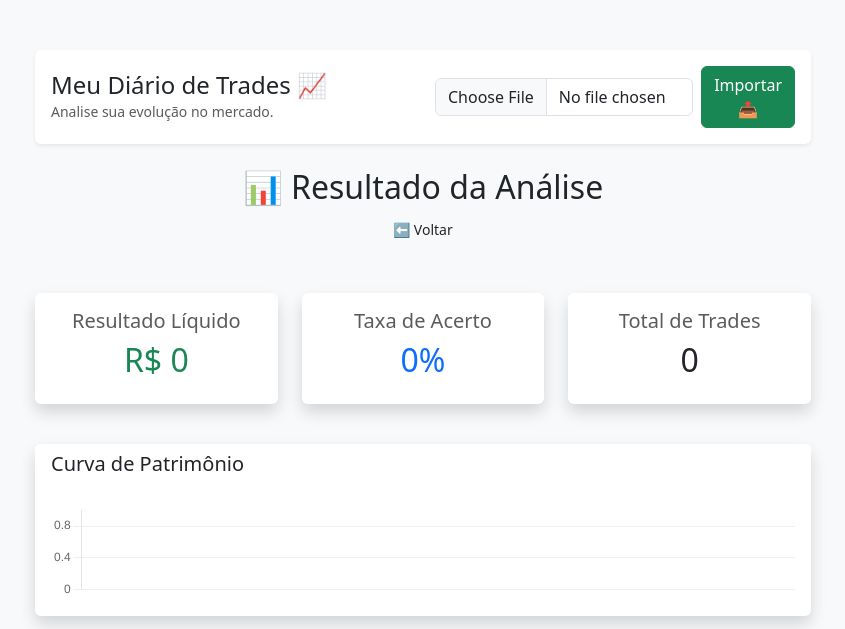
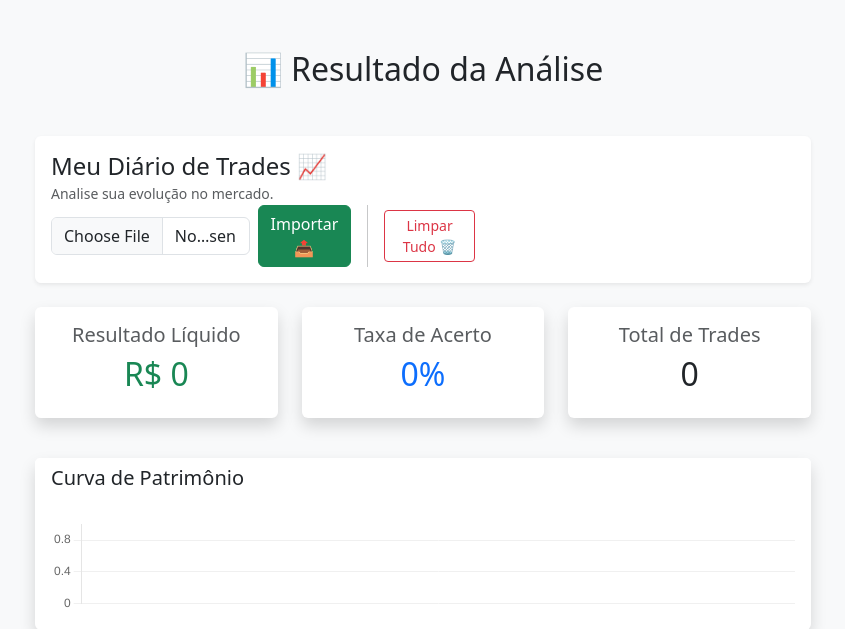
Before and after one commit to Adecidio/tradejournal-lite, a Flask app: page / in a window 1280 px wide. Shown: the part 56-685 px from the top of the page, without its empty margins (217-1062 px from the left). Run offline with Flask 3, Linux system fonts and the light colour scheme; the visitor is signed in with stand-in values (Sample User, id 1); data that the repository does not hold is empty.

Commit message:
Inclusão do botão de limpar histórico

```diff
--- a/app/routes.py
+++ b/app/routes.py
@@ -3,7 +3,7 @@ from flask import render_template, request, redirect, url_for, flash
 from flask_login import current_user, login_user, logout_user, login_required
 from werkzeug.security import generate_password_hash, check_password_hash
 from app import app, db, login
-from app.models import User
+from app.models import User, Trade
 from app.services import salvar_trades_do_excel, gerar_dados_dashboard
 
 # Configuração> Onde salvar o arquivo?
@@ -66,9 +66,6 @@ def index():
     dados_dashboard = gerar_dados_dashboard(current_user)
 
     return render_template('dashboard.html', dados=dados_dashboard)
-
-
-
 
 # --- Rota de Login ---
 @app.route('/login', methods=['GET', 'POST'])
@@ -153,3 +150,21 @@ def fake_checkout():
     # 4. Feedback para o usuário
     flash('Pagamento confirmado! Bem-vindo ao time Premium 🚀', 'success')
     return redirect(url_for('index'))
+
+@app.route('/limpar-dados', methods=['POST'])
+@login_required
+def limpar_dados():
+    try:
+        # Apaga TODOS os trades onde o user_id é igual ao do utilizador atual
+        num_deleted = Trade.query.filter_by(user_id=current_user.id).delete()
+
+        # IMPORTANTE: O commit para confirmar a exclusão!
+        db.session.commit()
+
+        flash(f'Histórico limpo! {num_deleted} operações forma removidas.', 'success')
+    except Exception as e:
+        db.session.rollback()
+        flash('Erro ao limpar o histórico.', 'danger')
+        print(f"Erro ao deletar: {e}")
+
+    return redirect(url_for('index'))
--- a/app/templates/dashboard.html
+++ b/app/templates/dashboard.html
@@ -2,6 +2,9 @@
 
 {% block content %}
 
+<div class="text-center mb-5">
+    <h2>📊 Resultado da Análise</h2>
+</div>
 <div class="row mb-4">
     <div class="col-12">
         <div class="card border-0 shadow-sm">
@@ -11,7 +14,8 @@
                         <h4 class="mb-0">Meu Diário de Trades 📈</h4>
                         <small class="text-muted">Analise sua evolução no mercado.</small>
                     </div>
-                    <div class="col-md-6">
+                    <div class="col-md-7">
+                        <div class="d-flex justify-content-end align-items-center gap-2">
                             <form action="{{ url_for('index') }}" method="post" enctype="multipart/form-data" class="d-flex justify-content-end align-items-center gap-2">
                                 <label for="fileUpload" class="form-label mb-0 visually-hidden">Upload</label>
                                 <input type="file" class="form-control" id="fileUpload" name="file" accept=".xlsx, .xls" required style="max-width: 300px;">
@@ -19,15 +23,36 @@
                                     Importar 📤
                                 </button>
                             </form>
+                            <div class="vr mx-2"></div>
+                            <button type="button" class="btn btn-outline-danger btn-sm" data-bs-toggle="modal" data-bs-target="#modalLimpar">
+                                Limpar Tudo 🗑️
+                            </button>
                         </div>
                     </div>
                 </div>
             </div>
         </div>
     </div>
-<div class="text-center mb-5">
-    <h2>📊 Resultado da Análise</h2>
-    <a href="{{ url_for('index') }}" class="btn btn-outilne-secondary btn-sm">⬅ Voltar</a>
+</div>
+<div class="modal fade" id="modelLimpar" tabindex="-1" aria-hidden="true">
+    <div class="modal-dialog">
+        <div class="modal-content">
+            <div class="modal-header">
+                <h5 class="modal-title text-danger">Atenção! ⚠️</h5>
+                <button type="button" class="btn-close" data-bs-dismiss="modal" aria-label="Close"></button>
+            </div>
+            <div class="modal-body">
+                <p>Tem a certeza que deseja apagar <strong>TODO</strong> o seu histórico de trades?</p>
+                <p class="small text-muted mb-0">Esta ação não pode ser desfeita. Os seus gráficos ficarão a zero.</p>
+            </div>
+            <div class="modal-footer">
+                <button type="button" class="btn btn-secondary" data-bs-dismiss="modal">Cancelar</button>
+                <form action="{{ url_for('limpar_dados') }}" method="post">
+                    <button type="submit" class="btn btn-danger">Sim, apagar tudo</button>
+                </form>
+            </div>
+        </div>
+    </div>
 </div>
 <div class="row text-center">
     <div class="col-md-4 mb-3">
```
Lines whose indentation alone changed are shown as unchanged.
